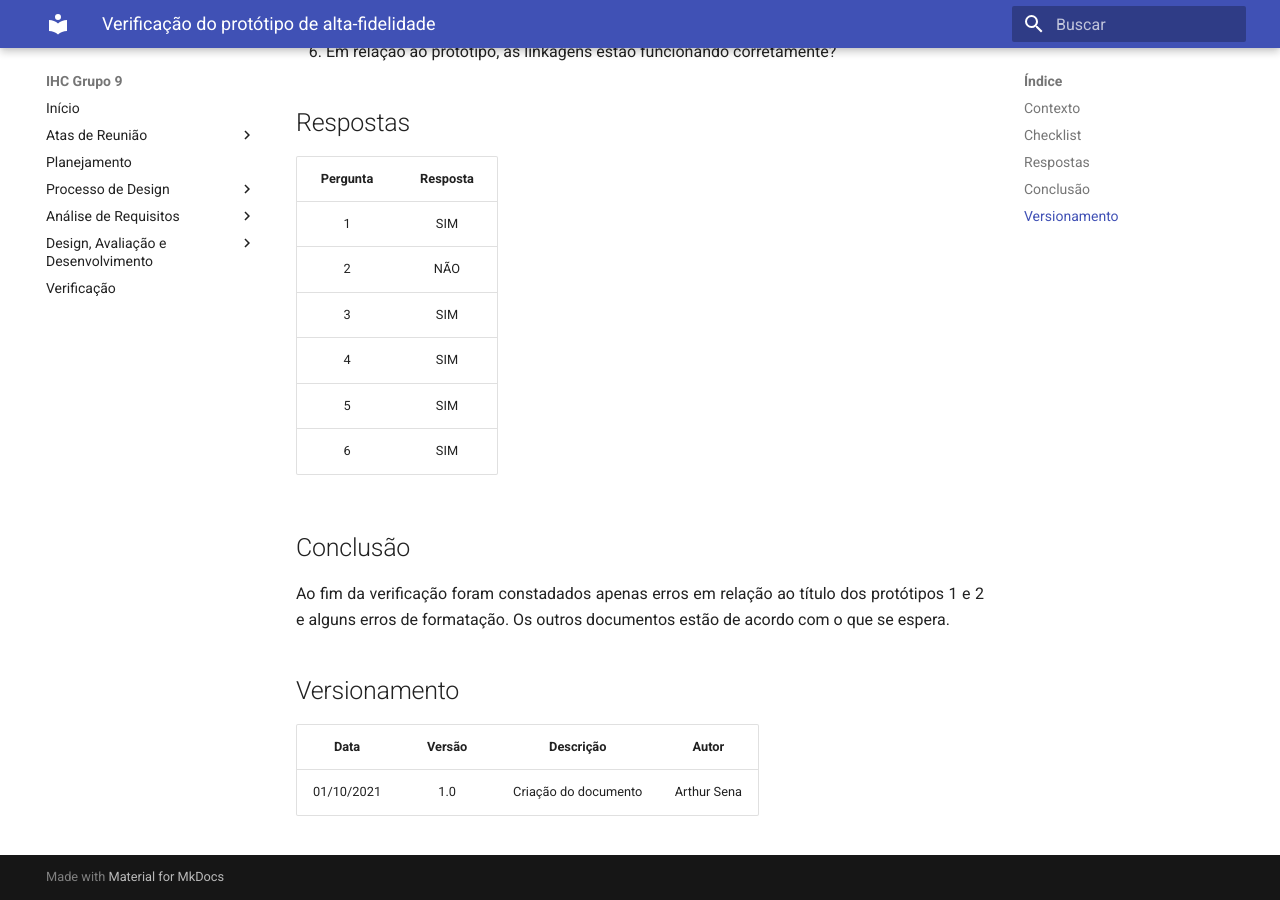
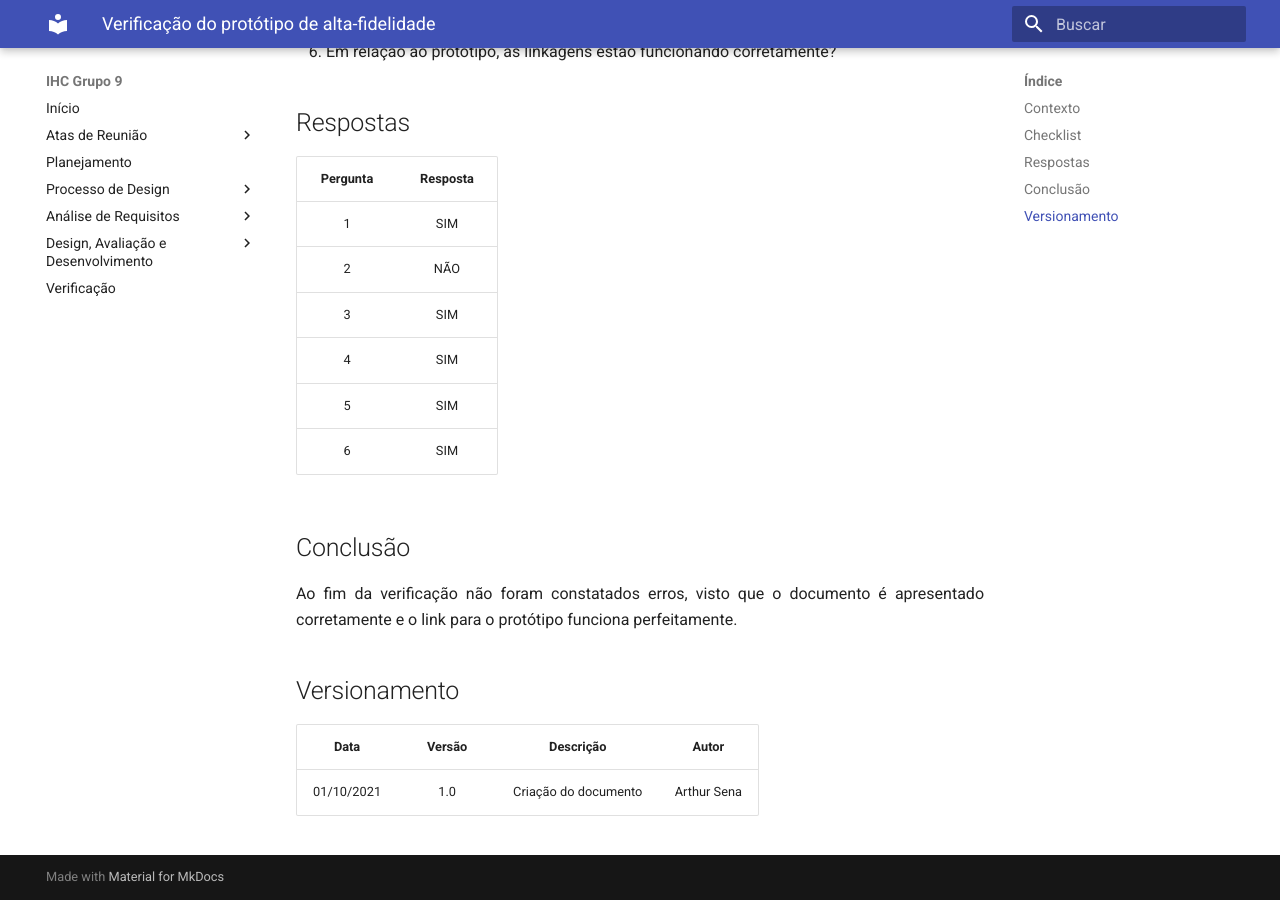
Before and after one commit to Interacao-Humano-Computador/2021.1-Detran-DF, an MkDocs documentation site: the page built from docs/verificacao/prot_alta.md, in a window 1280 px wide and 900 px high, scrolled down 585 px. Built offline with MkDocs 1.6.1 and Material for MkDocs 9.7.7, drawn with Linux system fonts in a browser that asks for light colours.

Commit message:
removing wrong title and fixing docs path

```diff
--- a/docs/verificacao/prot_alta.md
+++ b/docs/verificacao/prot_alta.md
@@ -30,7 +30,7 @@
 
 ## Conclusão
 
-<p align = "justify">Ao fim da verificação foram constadados apenas erros em relação ao título dos protótipos 1 e 2 e alguns erros de formatação. Os outros documentos estão de acordo com o que se espera.</p>
+<p align = "justify">Ao fim da verificação não foram constatados erros, visto que o documento é apresentado corretamente e o link para o protótipo funciona perfeitamente.</p>
 
 ## Versionamento
 
```
Also changed, not shown: docs/designAvaliacaoDesenvolvimento/nivel3/prototipoDeAltaFidelidade/prototipoDeAltaFidelidade.md (+0 -3 lines), docs/verificacao/index.md (+1 -1 lines).
